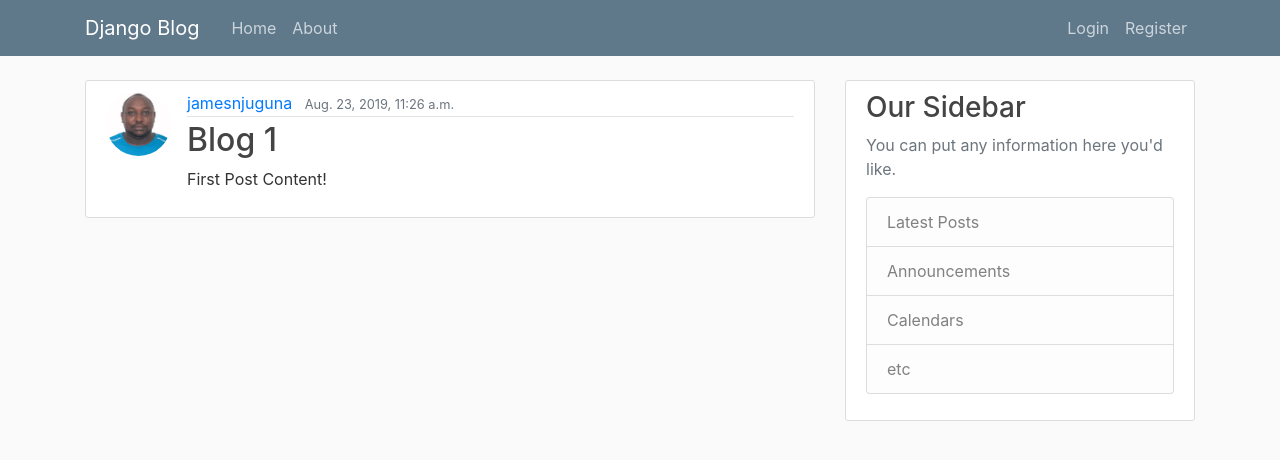
After one commit to njugunanduati/blog, a Django app: page /blog/post/1 in a window 1280 px wide. The commit adds this page. Shown: the top 460 px of the page. Run offline with Django 3.2, Linux system fonts and the light colour scheme; data comes from the database, SQL or seed files in the repository; both versions use the stored data as it was after the commit; some libraries are stand-ins or nearby versions.

Commit message:
added the create, update, delete and view a specific post

```diff
--- a/blog/models.py
+++ b/blog/models.py
@@ -1,6 +1,7 @@
 from django.db import models
 from django.utils import timezone
 from django.contrib.auth.models import User
+from django.urls import reverse
 
 
 class Post(models.Model):
@@ -11,3 +12,6 @@ class Post(models.Model):
 
 	def __str__(self):
 		return self.title
+
+	def get_absolute_url(self):
+		return reverse('post-detail', kwargs={'pk':self.pk})
--- a/blog/templates/home.html
+++ b/blog/templates/home.html
@@ -9,7 +9,7 @@
 			      <a class="mr-2" href="#">{{ post.author }}</a>
 			      <small class="text-muted">{{ post.date_posted }}</small>
 			    </div>
-			    <h2><a class="article-title" href="#">{{ post.title }}</a></h2>
+			    <h2><a class="article-title" href="{% url 'post-detail' post.id %}">{{ post.title }}</a></h2>
 			    <p class="article-content">{{ post.content }}</p>
 			  </div>
 		</article>
--- /dev/null
+++ b/blog/templates/post_detail.html
@@ -0,0 +1,21 @@
+{% extends 'base.html' %}
+
+{% block content%}
+	<article class="media content-section">
+		<img class="rounded-circle article-img" src="{{ object.author.profile.image.url }}">
+		  <div class="media-body">
+		    <div class="article-metadata">
+		      <a class="mr-2" href="#">{{ object.author }}</a>
+		      <small class="text-muted">{{ object.date_posted }}</small>
+		      {% if object.author == user %}
+		      <div>
+		      		<a class="btn btn-secondary btn-sm mt-1 mb-1" href="{% url 'post-update' object.id %}">Update</a>
+		      		<a class="btn btn-danger btn-sm mt-1 mb-1" href="{% url 'post-delete' object.id %}">Delete</a>
+		      	</div>
+		      {% endif %}
+		    </div>
+		    <h2 class="article-title">{{ object.title }}</h2>
+		    <p class="article-content">{{ object.content }}</p>
+		  </div>
+	</article>
+{% endblock content %}
--- a/blog/urls.py
+++ b/blog/urls.py
@@ -1,7 +1,11 @@
 from django.urls import path
-from . import views
+from .views import PostListView, PostDetailView, PostCreateView, PostUpdateView, PostDeleteView
+
 
 urlpatterns = [
-    path('', views.home, name='blog-home'),
-    path('about/', views.about, name='blog-about'),
+	path('', PostListView.as_view(), name='blog-home'),
+	path('post/<int:pk>', PostDetailView.as_view(), name='post-detail'),
+	path('post/new', PostCreateView.as_view(), name='post-create'),
+	path('post/<int:pk>/update/', PostUpdateView.as_view(), name='post-update'),
+	path('post/<int:pk>/delete/', PostDeleteView.as_view(), name='post-delete'),
 ]
--- a/blog/views.py
+++ b/blog/views.py
@@ -1,12 +1,56 @@
 from django.shortcuts import render
+from django.views.generic import ListView, DetailView, CreateView, UpdateView, DeleteView
+from django.contrib.auth.mixins import LoginRequiredMixin, UserPassesTestMixin
 from .models import Post
 
 
-def home(request):
-	context = {
-		'posts': Post.objects.all()
-	}
-	return render(request, 'home.html', context)
+class PostListView(ListView):
+	model = Post
+	template_name = 'home.html'
+	context_object_name = 'posts'
+	ordering = ['-date_posted']
 
-def about(request):
-	return render(request, 'about.html', {'title': 'About'})
+
+class PostDetailView(DetailView):
+	model = Post
+	template_name = 'post_detail.html'
+
+
+class PostCreateView(LoginRequiredMixin, CreateView):
+	model = Post
+	template_name = 'post_form.html'
+	fields = ['title', 'content']
+
+	def form_valid(self, form):
+		form.instance.author = self.request.user
+		return super().form_valid(form)
+
+
+class PostUpdateView(LoginRequiredMixin,UserPassesTestMixin, UpdateView):
+	model = Post
+	template_name = 'post_form.html'
+	fields = ['title', 'content']
+
+	def form_valid(self, form):
+		form.instance.author = self.request.user
+		return super().form_valid(form)
+
+	def test_func(self):
+		post = self.get_object()
+		if self.request.user == post.author:
+			return True
+		return False
+
+
+class PostDeleteView(LoginRequiredMixin,UserPassesTestMixin, DeleteView):
+	model = Post
+	template_name = 'post_confirm_delete.html'
+	fields = ['title', 'content']
+	success_url = '/blog'
+
+
+	def test_func(self):
+		post = self.get_object()
+		if self.request.user == post.author:
+			return True
+		return False
--- a/templates/base.html
+++ b/templates/base.html
@@ -27,11 +27,12 @@
 	      <div class="collapse navbar-collapse" id="navbarToggle">
 	        <div class="navbar-nav mr-auto">
 	          <a class="nav-item nav-link" href="{% url 'blog-home' %}">Home</a>
-	          <a class="nav-item nav-link" href="{% url 'blog-about' %}">About</a>
+	          <a class="nav-item nav-link" href="#">About</a>
 	        </div>
 	        <!-- Navbar Right Side -->
 	        <div class="navbar-nav">
 	        	{% if request.user.is_authenticated %}
+	        		<a class="nav-item nav-link" href="{% url 'post-create' %}">New Post</a>
 	        		<a class="nav-item nav-link" href="{% url 'accounts-profile' %}">Profile</a>
 	          		<a class="nav-item nav-link" href="{% url 'accounts-logout' %}">Logout</a>
 	          	{% else %}
```
Also changed, not shown: blog/templates/post_confirm_delete.html (added, +18 -0 lines), blog/templates/post_form.html (added, +17 -0 lines), db.sqlite3.
